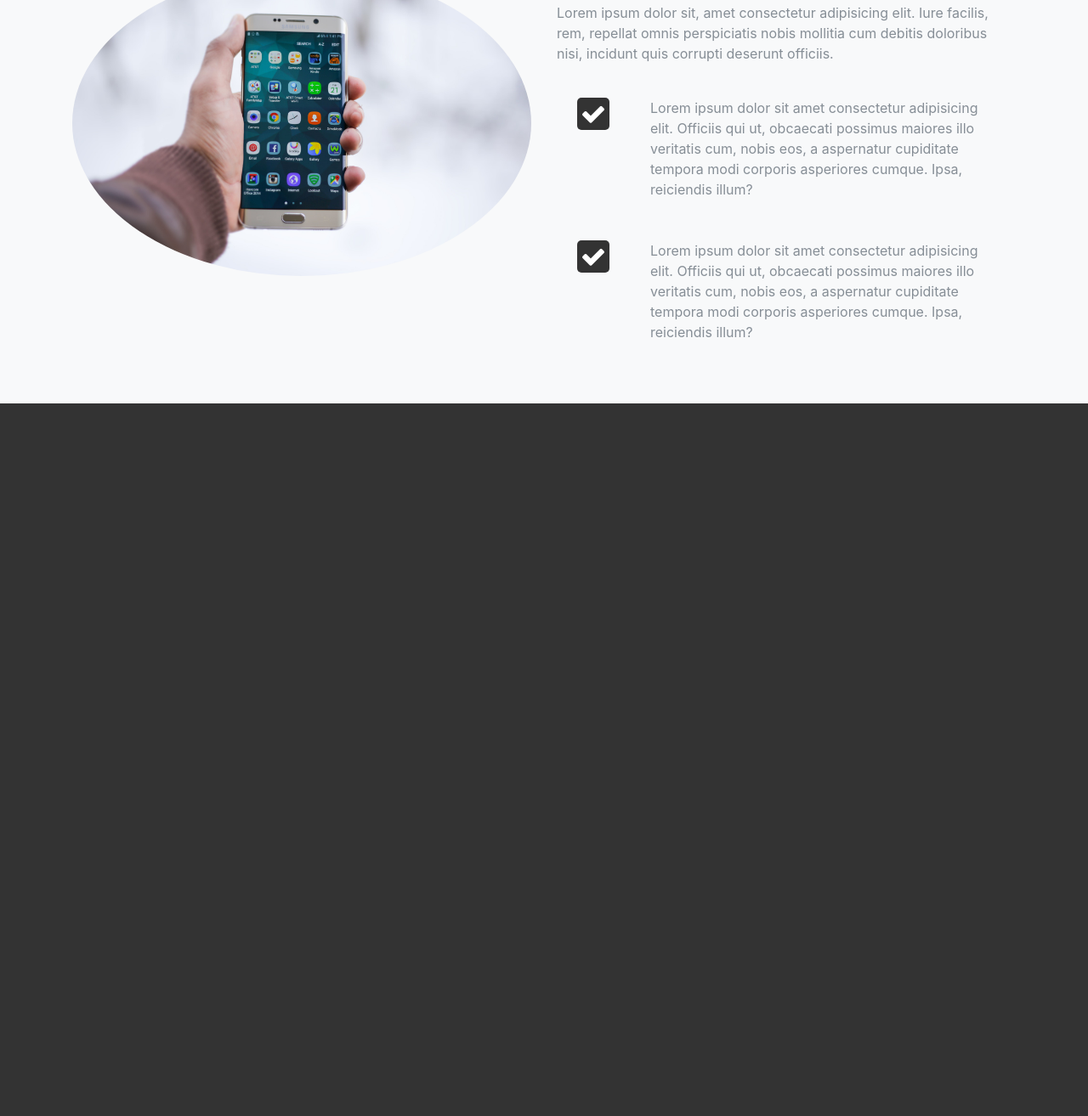
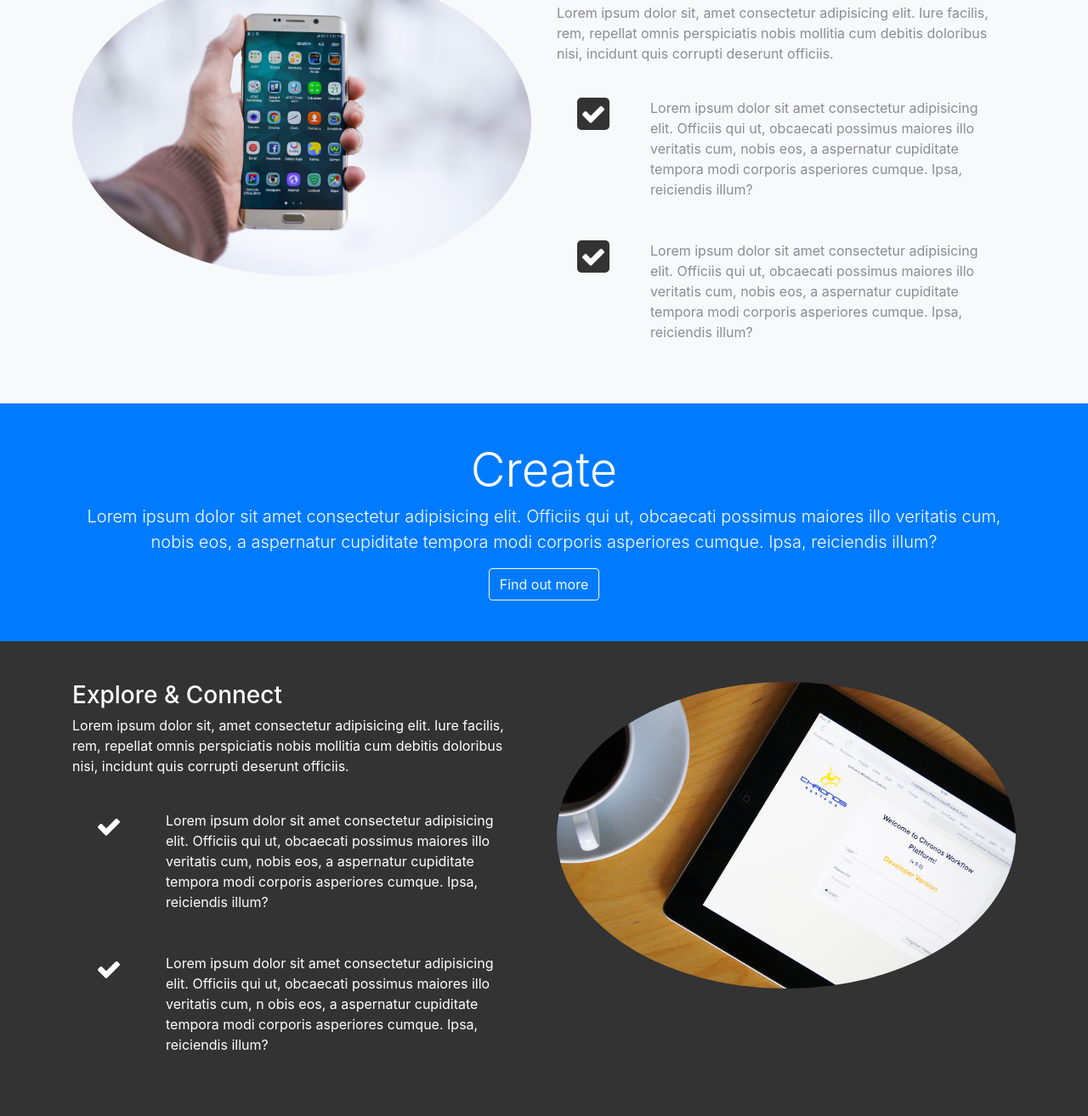
Before and after one commit to jwolfe890/bootProj, a website: page src/index.html in a window 1280 px wide. Shown: the part 1063-2377 px from the top of the page at 85% size. Before the commit the page ends 1538 px from the top, so only its background shows below. Drawn offline with Linux system fonts and the light colour scheme.

Commit message:
formatted section2

```diff
--- a/src/index.html
+++ b/src/index.html
@@ -153,6 +153,64 @@
     </div>
   </section>
 
+  <!-- CREATE Section -->
+
+  <section id="create-section" class="bg-primary">
+      <div class="container">
+       <div class="row">
+         <div class="col text-center">
+           <div class="py-5">
+             <h1 class="display-4">Create</h1>
+             <p class="lead">
+                Lorem ipsum dolor sit amet consectetur adipisicing elit. Officiis qui ut, obcaecati possimus maiores illo veritatis cum, nobis eos, a aspernatur cupiditate tempora modi corporis asperiores cumque. Ipsa, reiciendis illum?
+              </p>
+              <a href="#" class="btn btn-outline-light">Find out more</a>
+           </div>
+         </div>
+       </div>
+      </div>
+    </section>
+
+    <section id="explore-section" class="py-5">
+      <div class="container">
+        <div class="row">
+          <div class="col-md-6">
+              <h3>Explore & Connect</h3>
+              <p>Lorem ipsum dolor sit, amet consectetur adipisicing elit. Iure
+                facilis, rem, repellat omnis perspiciatis nobis mollitia cum debitis
+                doloribus nisi, incidunt quis corrupti deserunt officiis.</p>
+                <div class="d-flex flex-row">
+                    <div class="p-4 align-self-start">
+                      <i class="fa fa-check"></i>
+                    </div>
+                    <div class="p-4 align-self-end">
+                      Lorem ipsum dolor sit amet consectetur adipisicing elit. Officiis qui ut,
+                      obcaecati possimus maiores illo veritatis cum, nobis eos, a aspernatur
+                      cupiditate tempora modi corporis asperiores cumque. Ipsa, reiciendis illum?
+                    </div>
+                  </div>
+
+                  <div class="d-flex flex-row">
+                    <div class="p-4 align-self-start">
+                      <i class="fa fa-check"></i>
+                    </div>
+                    <div class="p-4 align-self-end">
+                      Lorem ipsum dolor sit amet consectetur adipisicing elit.
+                      Officiis qui ut, obcaecati possimus maiores illo veritatis cum, n
+                      obis eos, a aspernatur cupiditate tempora modi corporis asperiores cumque.
+                      Ipsa, reiciendis illum?
+                    </div>
+                </div>
+
+              </div>
+                <div class="col-md-6">
+                    <img src="img/create-section1.jpg" alt="" class="img-fluid mb-3 rounded-circle">
+                </div>
+
+        </div>
+      </div>
+    </section>
+
 
   <script src="js/jquery.min.js"></script>
   <script src="js/popper.min.js"></script>
```
Also changed, not shown: src/img/create-section1.jpg (added), src/img/share-section1.jpg (added), 2 other files.
